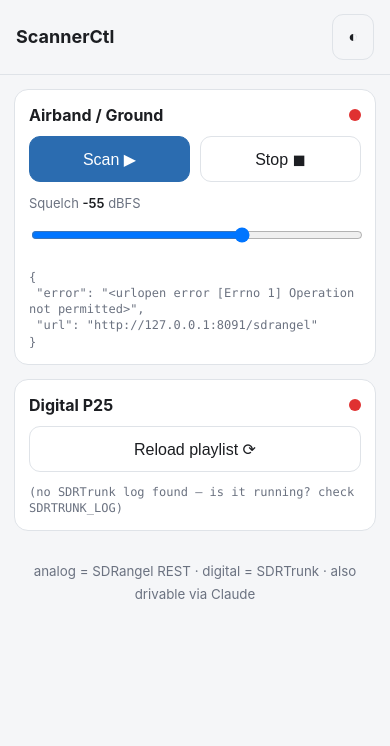
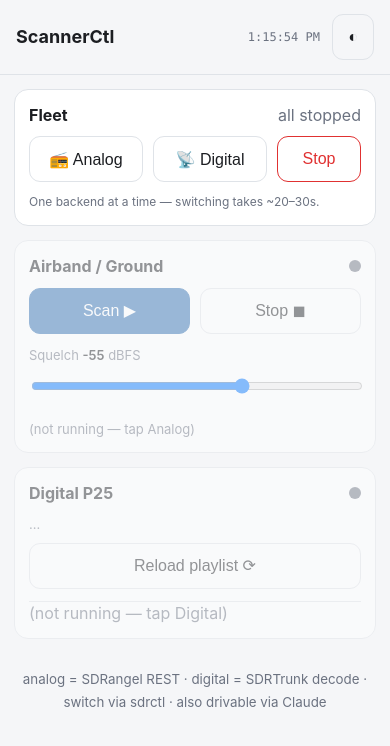
Before and after one commit to willminkoff/scannerproject, a Flask app: page / in a window 390 px wide. Shown: the top 746 px of the page. Run offline with Flask 3, Linux system fonts and the light colour scheme; data that the repository does not hold is empty.

Commit message:
scannerctl: working mobile dashboard (fleet switch + live digital P25 feed)
Turns the scannerctl skeleton into a working SB6-style glanceable dashboard, reflecting two
realities found on the box:

- SINGLE-CONSUMER: SDRangel and SDRTrunk can't run at once. Added a Fleet bar that switches the
  active backend through `sdrctl` (non-blocking POST /api/fleet/{start,stop}); the inactive
  backend card dims. app.py does fast pgrep-based fleet status + sdrctl for control.
- RICHER DIGITAL READ: sdrtrunk_client now parses ~/SDRTrunk/event_logs/*_call_events.log into a
  live call feed (talkgroup/alias, clear-vs-ENC badge, frequency) plus system identity
  (NAC/WACN/RFSS/SITE) and CC health from *_decoded_messages.log — instead of scraping app.log
  (which has no decoded TSBKs). Rejects implausible freqs from corrupt-IDEN periods; strips the
  [alias] brackets SDRTrunk uses in the TO column.

app.py: explicit Flask root_path/instance_path so it runs from any cwd (sandboxed runners can't
getcwd). Analog summary reads device fields from samplingDevice (hwType/centerFrequency/state).

Verified live: fleet switch dogfooded analog->digital via the UI; analog panel showed the 4 live
device sets; digital feed showed real P25 calls (NAC x443, clear/ENC badges, 800-band freqs);
mobile + dark, no console errors.

Co-Authored-By: Claude Opus 4.8 <noreply@anthropic.com>

```diff
--- a/macos/scannerctl/app.py
+++ b/macos/scannerctl/app.py
@@ -1,62 +1,128 @@
 #!/usr/bin/env python3
-"""scannerctl — thin mobile-first web UI over SDRangel (analog) + SDRTrunk (digital).
+"""scannerctl — thin mobile-first web UI over the macOS SDR backend.
 
-The macOS replacement for airband-ui's *user-facing* role: the few controls Will
-reaches for on his phone. Deep config stays in the native SDRangel/SDRTrunk apps;
-this is the quick panel. (Path B — conversational control via Claude — complements
-it.)
+The macOS replacement for airband-ui's *user-facing* role: the glanceable panel + quick
+controls Will reaches for on his phone. Deep config stays in the native SDRangel/SDRTrunk
+apps; conversational control via Claude (Path B) complements it.
 
-STATUS: skeleton. Routes + client wiring are real; the actual SDRangel field names
-and SDRTrunk levers need confirming against running instances (see clients/).
+Three layers:
+  FLEET   — single-consumer reality: SDRangel (analog) and SDRTrunk (digital) share one
+            SDRplay apiService and must not run at once. Switching is done through `sdrctl`
+            (the arbiter), which enforces single-consumer + the restart throttle.
+  ANALOG  — SDRangel REST (:8091): live device/freq read; scan + squelch writes (best-effort).
+  DIGITAL — SDRTrunk decode read from event_logs (live call feed + CC health); coarse control
+            is "reload playlist" (restart via sdrctl).
 
 Run:  SCANNERCTL_PORT=5050 SDRANGEL_REST=http://127.0.0.1:8091 python3 app.py
 """
 from __future__ import annotations
-import os, sys
+import os, subprocess, sys
 from flask import Flask, jsonify, render_template, request
 
-# make ../clients importable
-sys.path.insert(0, os.path.join(os.path.dirname(__file__), "..", "clients"))
+HERE = os.path.dirname(os.path.abspath(__file__))
+sys.path.insert(0, os.path.join(HERE, "..", "clients"))
 try:
     from sdrangel_client import SDRangel
     from sdrtrunk_client import SDRTrunk
-except Exception:  # allow the skeleton to import even if clients move
+except Exception:
     SDRangel = SDRTrunk = None
 
-app = Flask(__name__)
+SDRCTL = os.path.abspath(os.path.join(HERE, "..", "bin", "sdrctl"))
+APISERVICE = "sdrplay_apiService"
+MATCH = {"sdrangel": "SDRangel.app/Contents/MacOS/SDRangel", "sdrtrunk": "io.github.dsheirer"}
+
+# explicit root_path + instance_path so Flask never probes os.getcwd() (fails in sandboxed runners)
+app = Flask(__name__, root_path=HERE, instance_path=os.path.join(HERE, "instance"))
 SA = SDRangel(os.environ.get("SDRANGEL_REST", "http://127.0.0.1:8091")) if SDRangel else None
 ST = SDRTrunk() if SDRTrunk else None
 
 
+# ----------------------------------------------------------------------------- fleet
+def _proc_up(pat: str, exact: bool = False) -> bool:
+    flag = "-x" if exact else "-f"
+    return subprocess.run(["pgrep", flag, pat], capture_output=True).returncode == 0
+
+def fleet_status() -> dict:
+    sa = _proc_up(MATCH["sdrangel"]); st = _proc_up(MATCH["sdrtrunk"])
+    active = "sdrangel" if sa else ("sdrtrunk" if st else None)
+    return {"apiservice": _proc_up(APISERVICE, exact=True),
+            "sdrangel": sa, "sdrtrunk": st, "active": active,
+            "conflict": sa and st}
+
+def _sdrctl(action: str, consumer: str) -> None:
+    """Fire sdrctl in the background — start/stop can take 20-60s (verify + restart throttle),
+    so we never block the web request. The next status poll reflects the result."""
+    try:
+        with open("/tmp/scannerctl-sdrctl.log", "ab") as log:
+            subprocess.Popen(["/usr/bin/python3", SDRCTL, action, consumer],
+                             stdout=log, stderr=subprocess.STDOUT, stdin=subprocess.DEVNULL,
+                             start_new_session=True)
+    except OSError as e:
+        app.logger.warning("sdrctl %s %s failed: %s", action, consumer, e)
+
+
+# ----------------------------------------------------------------------------- analog read
+def analog_summary() -> dict:
+    """Compact SDRangel view: per device-set, device type + center freq + channel demods."""
+    if not SA:
+        return {"ok": False, "error": "no client"}
+    inst = SA.instance_summary()
+    if "error" in inst:
+        return {"ok": False, "error": inst["error"]}
+    sets = []
+    for ds in (inst.get("devicesetlist", {}).get("deviceSets", []) or []):
+        sd = ds.get("samplingDevice", {}) or {}            # device fields live under samplingDevice
+        chans = ds.get("channels", []) or []
+        sets.append({
+            "hw": sd.get("hwType") or "?",
+            "serial": sd.get("serial"),
+            "state": sd.get("state"),                       # running / idle
+            "center_mhz": round((sd.get("centerFrequency") or 0) / 1e6, 4) or None,
+            "channels": [c.get("title") or c.get("id") for c in chans],
+            "nchan": ds.get("channelcount", len(chans)),
+        })
+    return {"ok": True, "version": inst.get("version"), "sets": sets}
+
+
+# ----------------------------------------------------------------------------- routes
 @app.route("/")
 def index():
     return render_template("index.html")
 
-
 @app.route("/api/status")
 def status():
-    """Unified status the mobile UI polls: analog (SDRangel REST) + digital (SDRTrunk logs)."""
-    out = {"analog": {"ok": False}, "digital": {"ok": False}}
-    if SA:
-        inst = SA.instance_summary()
-        out["analog"] = {"ok": "error" not in inst,
-                         "summary": inst,
-                         "devicesets": SA.devicesets() if "error" not in inst else None}
-    if ST:
-        out["digital"] = {"ok": ST.is_running(),
-                          "running": ST.is_running(),
-                          "recent": ST.recent_activity(20)}
+    fleet = fleet_status()
+    out = {"fleet": fleet, "analog": None, "digital": None}
+    if fleet["sdrangel"]:
+        out["analog"] = analog_summary()
+    if fleet["sdrtrunk"] and ST:
+        out["digital"] = {"ok": True, "system": ST.system_info(),
+                          "cc": ST.cc_health(), "calls": ST.recent_calls(25)}
     return jsonify(out)
 
+# ---- fleet control (single-consumer, via sdrctl) ----
+@app.route("/api/fleet/start/<consumer>", methods=["POST"])
+def fleet_start(consumer):
+    if consumer not in ("sdrangel", "sdrtrunk"):
+        return jsonify({"error": "unknown consumer"}), 400
+    _sdrctl("start", consumer)
+    return jsonify({"ok": True, "starting": consumer,
+                    "note": "sdrctl stops the other consumer first; allow ~20-30s"})
 
-# ---- analog (SDRangel) controls ----
+@app.route("/api/fleet/stop/<consumer>", methods=["POST"])
+def fleet_stop(consumer):
+    if consumer not in ("sdrangel", "sdrtrunk", "all"):
+        return jsonify({"error": "unknown consumer"}), 400
+    _sdrctl("stop", consumer)
+    return jsonify({"ok": True, "stopping": consumer})
+
+# ---- analog (SDRangel) controls — best-effort writes (verify channel layout) ----
 @app.route("/api/scan/<onoff>", methods=["POST"])
 def scan(onoff):
     if not SA:
         return jsonify({"error": "no SDRangel client"}), 503
-    ds = int(request.args.get("deviceset", 0)); ch = int(request.args.get("channel", 2))  # FreqScanner usually R0:2
+    ds = int(request.args.get("deviceset", 0)); ch = int(request.args.get("channel", 2))
     return jsonify(SA.scanner_set_running(ds, ch, onoff == "start"))
-
 
 @app.route("/api/squelch", methods=["POST"])
 def squelch():
@@ -65,14 +131,11 @@ def squelch():
     b = request.get_json(force=True, silent=True) or {}
     return jsonify(SA.set_squelch(int(b.get("deviceset", 0)), int(b.get("channel", 0)), float(b.get("dbfs", -55))))
 
-
-# ---- digital (SDRTrunk) — coarse: restart with a new playlist ----
+# ---- digital (SDRTrunk) — coarse: reload playlist (restart via sdrctl) ----
 @app.route("/api/digital/restart", methods=["POST"])
 def digital_restart():
-    if not ST:
-        return jsonify({"error": "no SDRTrunk client"}), 503
-    ST.restart()
-    return jsonify({"ok": True, "note": "SDRTrunk kickstarted (reloads playlist on start)"})
+    _sdrctl("restart", "sdrtrunk")
+    return jsonify({"ok": True, "note": "SDRTrunk restarting via sdrctl (reloads playlist on start)"})
 
 
 if __name__ == "__main__":
--- a/macos/scannerctl/static/style.css
+++ b/macos/scannerctl/static/style.css
@@ -36,3 +36,30 @@ input[type=range]{width:100%;height:40px} output{color:var(--fg);font-weight:600
 .mini{font:12px/1.35 ui-monospace,Menlo,monospace;color:var(--muted);white-space:pre-wrap;
   word-break:break-word;max-height:180px;overflow:auto;margin:0}
 footer{padding:14px 16px;color:var(--muted);text-align:center}
+
+/* ---- additions: fleet bar, device list, digital call feed ---- */
+.muted{color:var(--muted)}
+#clock{font:12px ui-monospace,Menlo,monospace;margin-left:auto;margin-right:12px}
+.span{grid-column:1/-1}                         /* fleet bar spans both columns on tablet */
+button.warn{background:transparent;color:var(--bad);border-color:var(--bad);flex:0;min-width:84px}
+button.busy{opacity:.5;pointer-events:none}
+.hint{font-size:12px;margin:2px 0 0}
+.card.dim{opacity:.45}                            /* inactive backend (single-consumer) */
+.info,.dev{font-size:13px}
+.dev{padding:4px 0;border-top:1px solid var(--line)}
+.dev:first-child{border-top:0}
+
+.sys{font-size:13px;margin-bottom:10px;font-variant-numeric:tabular-nums}
+.sys b{color:var(--fg)}
+.calls{max-height:46vh;overflow:auto;-webkit-overflow-scrolling:touch;
+  border-top:1px solid var(--line);margin-top:2px}
+.call{display:flex;align-items:center;gap:8px;padding:7px 2px;border-bottom:1px solid var(--line);
+  font-size:14px}
+.call .t{font:11px ui-monospace,Menlo,monospace;color:var(--muted);min-width:58px}
+.call .tg{flex:1;min-width:0;overflow:hidden;text-overflow:ellipsis;white-space:nowrap}
+.call .tg b{color:var(--accent)}
+.call .freq{font:12px ui-monospace,Menlo,monospace;color:var(--muted)}
+.call.is-enc{opacity:.7}
+.badge{font-size:10px;font-weight:700;padding:2px 6px;border-radius:6px;letter-spacing:.3px}
+.badge.clr{background:color-mix(in srgb,var(--ok) 22%,transparent);color:var(--ok)}
+.badge.enc{background:color-mix(in srgb,var(--bad) 20%,transparent);color:var(--bad)}
--- a/macos/scannerctl/templates/index.html
+++ b/macos/scannerctl/templates/index.html
@@ -9,11 +9,26 @@
 <body>
   <header>
     <h1>ScannerCtl</h1>
+    <span id="clock" class="muted"></span>
     <button id="theme" class="ghost" title="theme">◐</button>
   </header>
 
   <main>
-    <!-- Analog (SDRangel) -->
+    <!-- FLEET — single-consumer switch (via sdrctl) -->
+    <section class="card span" id="fleet">
+      <div class="card-h">
+        <h2>Fleet <span class="dot" id="api-dot" title="SDRplay apiService"></span></h2>
+        <span class="muted" id="fleet-state">…</span>
+      </div>
+      <div class="row">
+        <button data-act="start-sdrangel">📻 Analog</button>
+        <button data-act="start-sdrtrunk">📡 Digital</button>
+        <button class="warn" data-act="stop-all">Stop</button>
+      </div>
+      <p class="muted hint" id="fleet-hint">One backend at a time — switching takes ~20–30s.</p>
+    </section>
+
+    <!-- ANALOG (SDRangel) -->
     <section class="card" id="analog">
       <div class="card-h"><h2>Airband / Ground</h2><span class="dot" id="analog-dot"></span></div>
       <div class="row">
@@ -23,49 +38,98 @@
       <label class="sq">Squelch <output id="sq-val">-55</output> dBFS
         <input type="range" id="sq" min="-100" max="-30" value="-55" step="1">
       </label>
-      <pre class="mini" id="analog-info">…</pre>
+      <div id="analog-info" class="info">…</div>
     </section>
 
-    <!-- Digital (SDRTrunk) -->
+    <!-- DIGITAL (SDRTrunk) -->
     <section class="card" id="digital">
       <div class="card-h"><h2>Digital P25</h2><span class="dot" id="digital-dot"></span></div>
+      <div id="sys-line" class="sys muted">…</div>
       <div class="row">
         <button data-act="digital-restart">Reload playlist ⟳</button>
       </div>
-      <pre class="mini" id="digital-info">…</pre>
+      <div id="calls" class="calls"><div class="muted">…</div></div>
     </section>
   </main>
 
-  <footer><small>analog = SDRangel REST · digital = SDRTrunk · also drivable via Claude</small></footer>
+  <footer><small>analog = SDRangel REST · digital = SDRTrunk decode · switch via sdrctl · also drivable via Claude</small></footer>
 
   <script>
   const $ = s => document.querySelector(s);
-  async function api(path, opts){ const r = await fetch(path, opts); return r.json().catch(()=>({})); }
-  function dot(el, ok){ el.className = "dot " + (ok ? "ok" : "bad"); }
+  const api = (p, o) => fetch(p, o).then(r => r.json()).catch(() => ({}));
+  const dot = (el, ok) => el.className = "dot " + (ok === null ? "" : ok ? "ok" : "bad");
+  const esc = s => (s ?? "").toString().replace(/[<>&]/g, c => ({'<':'&lt;','>':'&gt;','&':'&amp;'}[c]));
+
+  function setActive(active){
+    // dim the inactive backend card (single-consumer)
+    $("#analog").classList.toggle("dim", active !== "sdrangel");
+    $("#digital").classList.toggle("dim", active !== "sdrtrunk");
+  }
+
+  function renderCalls(d){
+    $("#analog-dot").className = "dot";
+    const sys = d.system || {}, cc = d.cc || {};
+    $("#sys-line").innerHTML = sys.nac
+      ? `NAC <b>x${esc(sys.nac)}</b>${sys.site ? ` · RFSS ${esc(sys.rfss)}/SITE ${esc(sys.site)}`:""}`
+        + (cc.lines ? ` · CC ${cc.valid}/${cc.lines} ok, ${cc.grants} grants, ${cc.sync_loss_pct}% sync-loss` : "")
+      : "(no control channel decoded yet)";
+    const calls = d.calls || [];
+    $("#calls").innerHTML = calls.length ? calls.map(c => {
+      const who = c.alias ? `<b>${esc(c.alias)}</b>` : `TG ${esc(c.tg ?? "?")}`;
+      const freq = c.followed ? `<span class="freq">${c.freq.toFixed(4)}</span>` : `<span class="muted">grant</span>`;
+      const badge = c.enc ? `<span class="badge enc">ENC</span>` : `<span class="badge clr">clear</span>`;
+      return `<div class="call ${c.enc?'is-enc':''}"><span class="t">${esc(c.time)}</span>`
+           + `<span class="tg">${who}</span>${badge}${freq}</div>`;
+    }).join("") : `<div class="muted">(no calls in the recent window)</div>`;
+  }
 
   async function refresh(){
     const s = await api("/api/status");
-    dot($("#analog-dot"), s.analog?.ok);
-    dot($("#digital-dot"), s.digital?.ok);
-    $("#analog-info").textContent = JSON.stringify(s.analog?.summary ?? s.analog, null, 1).slice(0, 600);
-    $("#digital-info").textContent = (s.digital?.recent ?? []).join("\n") || "(no recent activity)";
+    const f = s.fleet || {};
+    dot($("#api-dot"), f.apiservice);
+    $("#fleet-state").textContent = f.conflict ? "⚠ both running"
+      : f.active ? `active: ${f.active.replace("sdr","SDR")}` : "all stopped";
+    setActive(f.active);
+    // analog
+    dot($("#analog-dot"), s.analog ? s.analog.ok : null);
+    if(s.analog?.ok){
+      $("#analog-info").innerHTML = (s.analog.sets || []).map(d => {
+        const st = d.state==="running" ? `<span class="badge clr">run</span>` :
+                   d.state ? `<span class="badge">${esc(d.state)}</span>` : "";
+        return `<div class="dev"><b>${esc(d.hw)}</b>${st}${d.center_mhz?` · ${d.center_mhz} MHz`:""}`
+        + ` · <span class="muted">${esc((d.channels||[]).join(", ")) || d.nchan+" ch"}</span></div>`;
+      }).join("") || "(no device sets)";
+    } else {
+      $("#analog-info").innerHTML = `<span class="muted">${f.sdrangel ? "(SDRangel REST not responding)" : "(not running — tap Analog)"}</span>`;
+    }
+    // digital
+    dot($("#digital-dot"), s.digital ? s.digital.ok : null);
+    if(s.digital) renderCalls(s.digital);
+    else $("#calls").innerHTML = `<div class="muted">${f.sdrtrunk ? "(starting…)" : "(not running — tap Digital)"}</div>`;
   }
+
   document.body.addEventListener("click", async e => {
     const a = e.target.dataset.act; if(!a) return;
-    if(a==="scan-start") await api("/api/scan/start", {method:"POST"});
-    if(a==="scan-stop")  await api("/api/scan/stop",  {method:"POST"});
-    if(a==="digital-restart") await api("/api/digital/restart", {method:"POST"});
-    refresh();
+    e.target.classList.add("busy");
+    const map = {
+      "start-sdrangel": ["/api/fleet/start/sdrangel"], "start-sdrtrunk": ["/api/fleet/start/sdrtrunk"],
+      "stop-all": ["/api/fleet/stop/all"],
+      "scan-start": ["/api/scan/start"], "scan-stop": ["/api/scan/stop"],
+      "digital-restart": ["/api/digital/restart"],
+    };
+    if(map[a]) await api(map[a][0], {method:"POST"});
+    setTimeout(() => { e.target.classList.remove("busy"); refresh(); }, 800);
   });
   $("#sq").addEventListener("input", e => $("#sq-val").textContent = e.target.value);
   $("#sq").addEventListener("change", e =>
     api("/api/squelch", {method:"POST", headers:{"Content-Type":"application/json"},
-        body: JSON.stringify({dbfs: +e.target.value, deviceset:0, channel:0})}));
+        body: JSON.stringify({dbfs:+e.target.value, deviceset:0, channel:0})}));
   $("#theme").addEventListener("click", () => {
     const r = document.documentElement;
     r.dataset.theme = r.dataset.theme === "dark" ? "light" : "dark";
   });
-  refresh(); setInterval(refresh, 5000);
+  setInterval(() => $("#clock").textContent = new Date().toLocaleTimeString(), 1000);
+  refresh(); setInterval(refresh, 4000);
   </script>
 </body>
 </html>
```
Also changed, not shown: macos/clients/sdrtrunk_client.py (+112 -56 lines), 1 other file.
